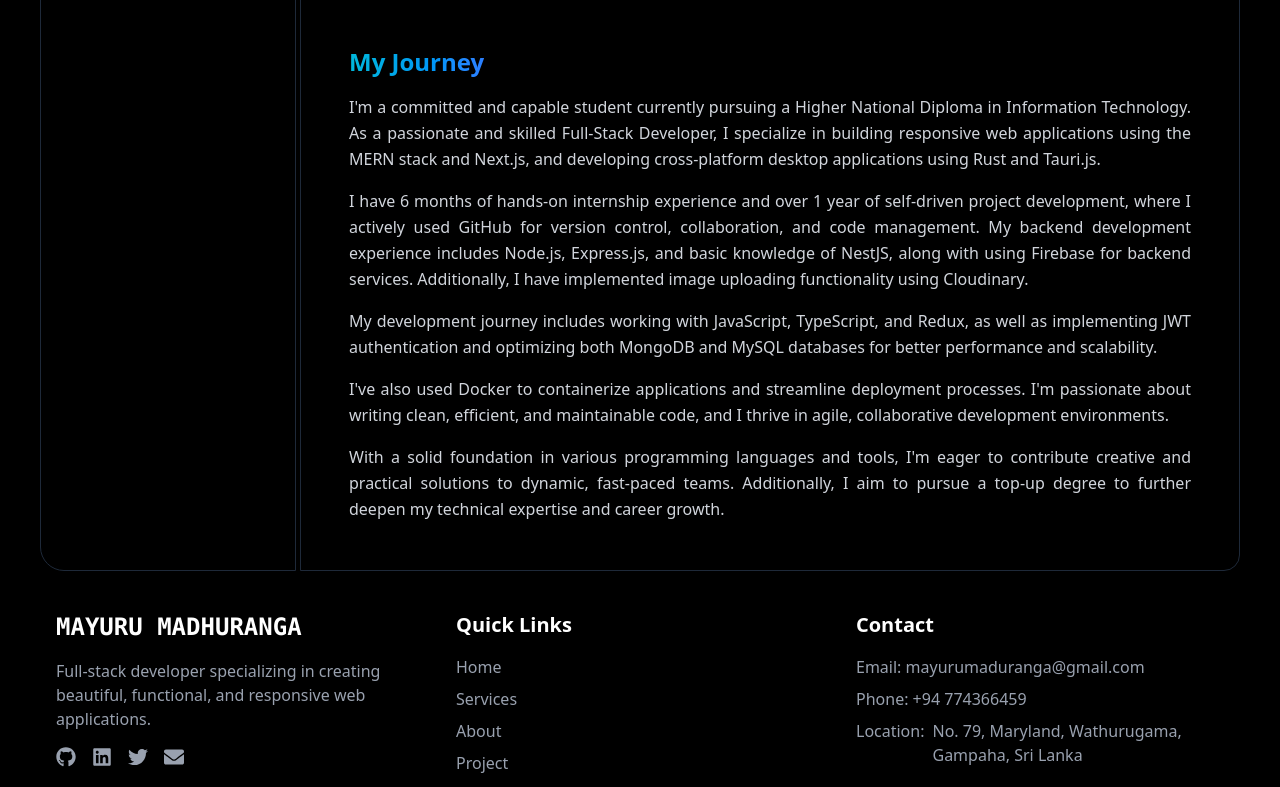
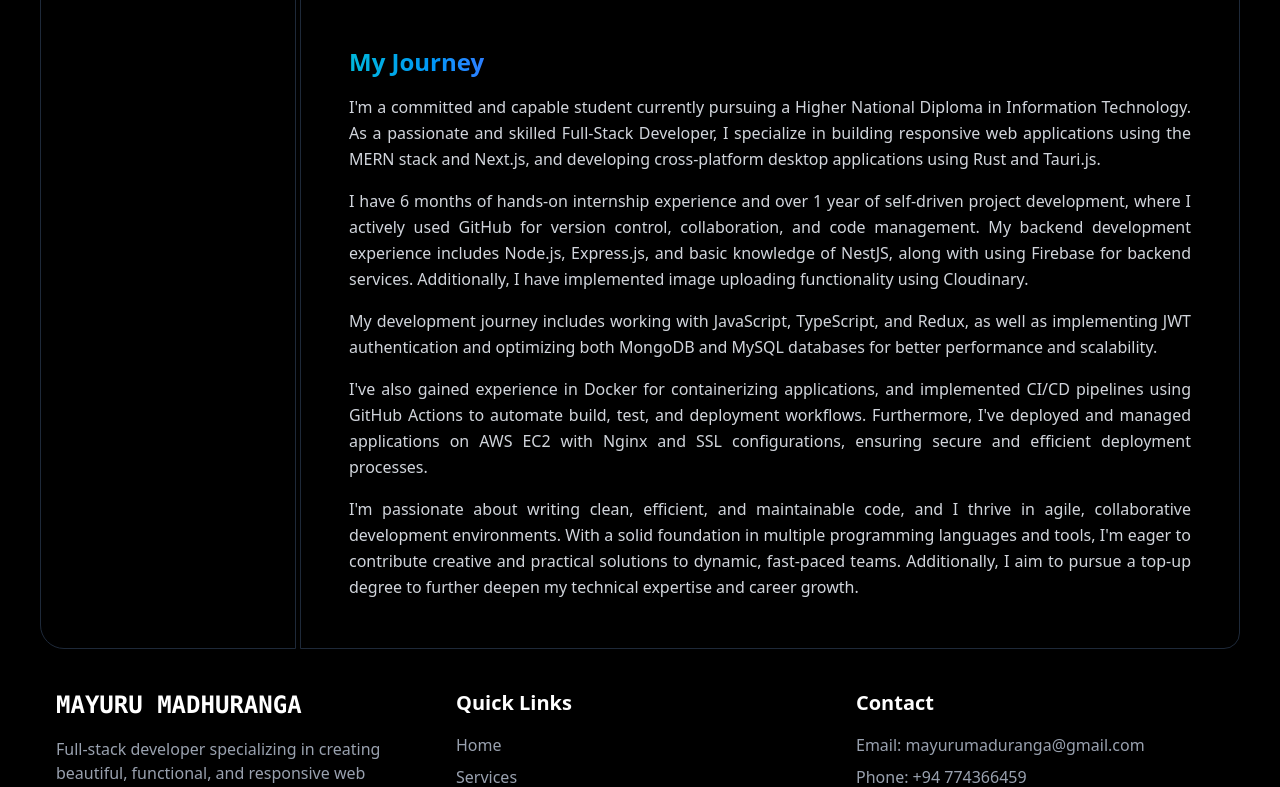
Before and after one commit to Mayuru0/Portfolio-Projcet--Next-Js, a Next.js app: page /about/aboutme in a window 1280 px wide. Shown: the part 623-1410 px from the top of the page. Built offline with nearby package versions, Linux system fonts and the light colour scheme.

Commit message:
about update

```diff
--- a/src/Components/about/AboutMe.tsx
+++ b/src/Components/about/AboutMe.tsx
@@ -14,7 +14,7 @@ export default function AboutMe() {
   }, []);
   const personalInfo = {
     name: "Mayuru Madhuranga",
-    age: 24,
+    age: 25,
     from: "79,Maryland Wathurugama",
     languages: ["Sinhala", "English"],
     interests: ["Programming", "Video Editing"],
@@ -125,13 +125,16 @@ export default function AboutMe() {
             scalability.
           </p>
           <p className="text-gray-300 leading-relaxed mb-4 text-justify">
-            I&apos;ve also used Docker to containerize applications and streamline
-            deployment processes. I&apos;m passionate about writing clean, efficient,
-            and maintainable code, and I thrive in agile, collaborative
-            development environments.
+            I&apos;ve also gained experience in Docker for containerizing
+            applications, and implemented CI/CD pipelines using GitHub Actions
+            to automate build, test, and deployment workflows. Furthermore, I&apos;ve
+            deployed and managed applications on AWS EC2 with Nginx and SSL
+            configurations, ensuring secure and efficient deployment processes.
           </p>
           <p className="text-gray-300 leading-relaxed text-justify ">
-            With a solid foundation in various programming languages and tools,
+            I&apos;m passionate about writing clean, efficient, and maintainable
+            code, and I thrive in agile, collaborative development environments.
+            With a solid foundation in multiple programming languages and tools,
             I&apos;m eager to contribute creative and practical solutions to dynamic,
             fast-paced teams. Additionally, I aim to pursue a top-up degree to
             further deepen my technical expertise and career growth.
--- a/src/Components/pages/profile.tsx
+++ b/src/Components/pages/profile.tsx
@@ -62,7 +62,7 @@ const Profile: React.FC = () => {
         {/* Download CV Button */}
         <div className="my-8" data-aos="fade-in" data-aos-duration="2000">
           <a
-            href="https://drive.google.com/file/d/18agytQf9aq9UAs_2PS9gQrCyxevclUbw/view?usp=sharing"
+            href="https://drive.google.com/file/d/1i3z1REIei_6Np60xjcDzNQ8Mi9h6HWMU/view?usp=sharing"
             download
             className="px-4 py-2 sm:px-6 sm:py-3 w-[150px] sm:w-[200px] rounded-xl mr-4 border border-gray-400 hover:bg-gradient-to-br from-cyan-500 to-blue-500 hover:from-cyan-700 hover:to-blue-700 text-white hover:border-none flex items-center justify-center space-x-2 text-xs sm:text-sm md:text-base"
           >
--- a/src/Data/Project.ts
+++ b/src/Data/Project.ts
@@ -45,7 +45,7 @@ export const projects: Project[] = [
   description5: "🔴Authentication: JWT",
 
   title: "Recipe Management App",
-  link: "https://recipe-app-vert-chi.vercel.app/",
+  link: "https://recipeapp.gleeze.com/",
   Count: "02",
 },
 
--- a/src/Data/Skills.ts
+++ b/src/Data/Skills.ts
@@ -40,6 +40,7 @@ import Xampp from "../../public/assets/XAMPP.webp";
 import Vercel from "../../public/assets/Vercel.png";
 import Cloudinary from "../../public/assets/Cloudinary.png";
 import JavaScript from "../../public/assets/js.png";
+import AWS from "../../public/assets/AWS.png";
 
 export const skillCategories: SkillCategory[] = [
   {
@@ -124,6 +125,7 @@ export const skillCategories: SkillCategory[] = [
       { name: "Firebase", img: Firebase },
       { name: "Vercel", img: Vercel },
       { name: "Cloudinary", img: Cloudinary },
+      { name: "AWS", img: AWS },
       { name: "WordPress", img: wordpress },
     ],
   },
```
Also changed, not shown: public/assets/AWS.png (added), 1 other file (tests, documents, lock files or other folders).
